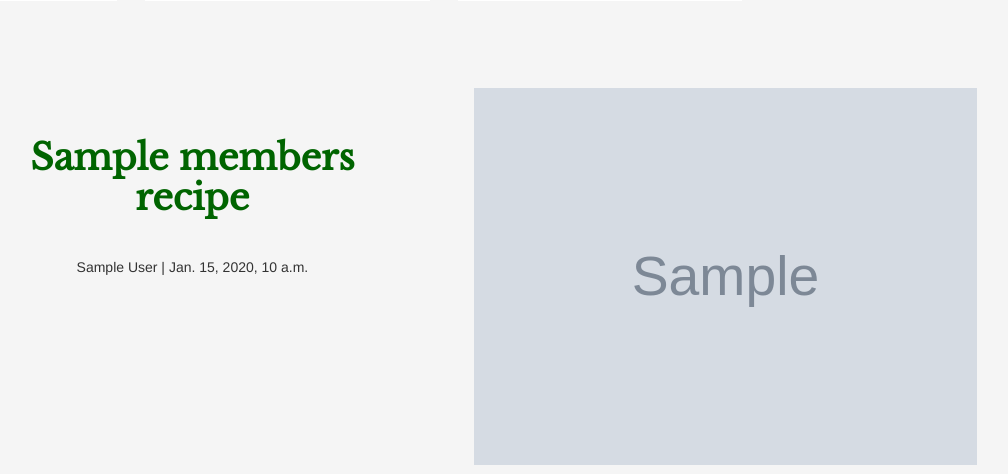
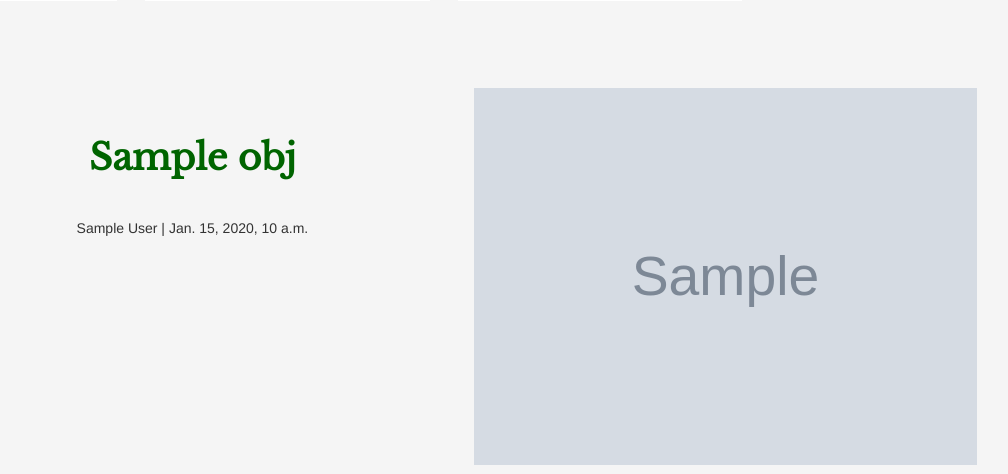
Before and after one commit to Code-Institute-Submissions/ShellyBrady-RecipeWebsite, a Django app: template templates/submission_detail.html in a window 1280 px wide. Shown: the part 275-749 px from the top of the page, without its empty margins (209-1217 px from the left). Run offline with Django 3.2, Linux system fonts and the light colour scheme; tables that the repository leaves empty hold one stand-in row (values such as "Sample post"); the template is opened without the code that fills it: values that come from a table or form of the project are taken from there, most other values are stand-ins (such as "Sample title", 1, 10 or a date in 2020); grey boxes marked "Sample" are stand-in pictures; some libraries are stand-ins or nearby versions.

Commit message:
add author field to submission model

```diff
--- a/NiceAndEasyRecipes/settings.py
+++ b/NiceAndEasyRecipes/settings.py
@@ -32,7 +32,7 @@ SECRET_KEY = os.environ.get('SECRET_KEY')
 # SECURITY WARNING: don't run with debug turned on in production!
 DEBUG = True
 
-ALLOWED_HOSTS = ["recipesite.herokuapp.com", "localhost", "8000-shellybrady-recipewebsi-e680ucxvpbq.ws-eu100.gitpod.io"]
+ALLOWED_HOSTS = ["recipesite.herokuapp.com", "localhost", "8000-shellybrady-recipewebsi-e680ucxvpbq.ws-eu99.gitpod.io"]
 
 X_FRAME_OPTIONS = 'SAMEORIGIN'
 
--- a/recipesite/models.py
+++ b/recipesite/models.py
@@ -52,10 +52,13 @@ class Comment(models.Model):
 
 class Submission(models.Model):
     title = models.CharField(max_length=120)
+    slug = models.SlugField(max_length=200, unique=True)
     description = models.TextField()
     ingredients = models.TextField()
     instructions = models.TextField()
     featured_image = CloudinaryField('image', default='placeholder')
+    author = models.ForeignKey(
+        User, on_delete=models.CASCADE, default=1, related_name="memberrecipes")
     created_on = models.DateTimeField(auto_now_add=True)
     published = models.BooleanField(default=False)
     approved = models.BooleanField(default=False)
--- a/templates/submission.html
+++ b/templates/submission.html
@@ -8,7 +8,6 @@
 
 <form method="post" action="{% url 'submit' %}">
   {% csrf_token %}
-  {{ form.as_p }}
   {% crispy form %}
 </form>
 
--- a/templates/submission_detail.html
+++ b/templates/submission_detail.html
@@ -6,16 +6,16 @@
         <div class="row g-0">
             <div class="col-md-6 masthead-text">
                 <!-- Post title goes in these h1 tags -->
-                <h1 class="recipe-title">{{ members_recipes.title }}</h1>
+                <h1 class="obj-title">{{ obj.title }}</h1>
                 <!-- Post author goes before the | the post's created date goes after -->
-                <p class="recipe-subtitle">{{ members_recipes.author }} | {{ members_recipes.created_on }}</p>
+                <p class="obj-subtitle">{{ obj.author }} | {{ obj.created_on }}</p>
             </div>
             <div class="d-none d-md-block col-md-6 masthead-image">
                 <!-- The featured image URL goes in the src attribute -->
-                {% if "placeholder" in members_recipes.featured_image.url %}
+                {% if "placeholder" in obj.featured_image.url %}
                 <img src="https://res.cloudinary.com/dhifyjuus/image/upload/v1676972420/pp4recipes/woman-6760877_1280_bdxsqo.jpg" width="100%">
                 {% else %}
-                <img src=" {{ members_recipes.featured_image.url }}" width="100%">
+                <img src=" {{ obj.featured_image.url }}" width="100%">
                 {% endif %}
             </div>
         </div>
@@ -30,7 +30,7 @@
                     <h3 >Ingredients</h3>
                 </div>
                 <div class="recipe-ingredients col card mb-4 mt-3">
-                    <p>{{ members_recipes.ingredients | safe }}</p>
+                    <p>{{ obj.ingredients | safe }}</p>
                 </div>
             </div>
         </div>
@@ -45,7 +45,7 @@
                     <h3>Instructions</h3>
                 </div>
                 <div class="recipe-instructions col card mb-2 mt-2">
-                    <p>{{ members_recipes.instructions | safe }}</p>
+                    <p>{{ obj.instructions | safe }}</p>
                 </div>
             </div>
         </div>
@@ -62,13 +62,13 @@
                                 {% csrf_token %}
                                 {% if liked %}
 
-                                <button type="submit" name="recipe_id" value="{{submission.slug}}" class="btn-like">
+                                <button type="submit" name="recipe_id" value="{{obj.slug}}" class="btn-like">
                                     <i class="fas fa-heart"></i>
                                 </button>
 
                                 {% else %}
 
-                                <button type="submit" name="recipe_id" value="{{submission.slug}}" class="btn-like">
+                                <button type="submit" name="recipe_id" value="{{obj.slug}}" class="btn-like">
                                     <i class="far fa-heart"></i>
                                 </button>
 
```
Also changed, not shown: recipesite/views.py (+18 -17 lines), templates/submission_list.html (+8 -8 lines), recipesite/migrations/0034_submission_author.py (added).
